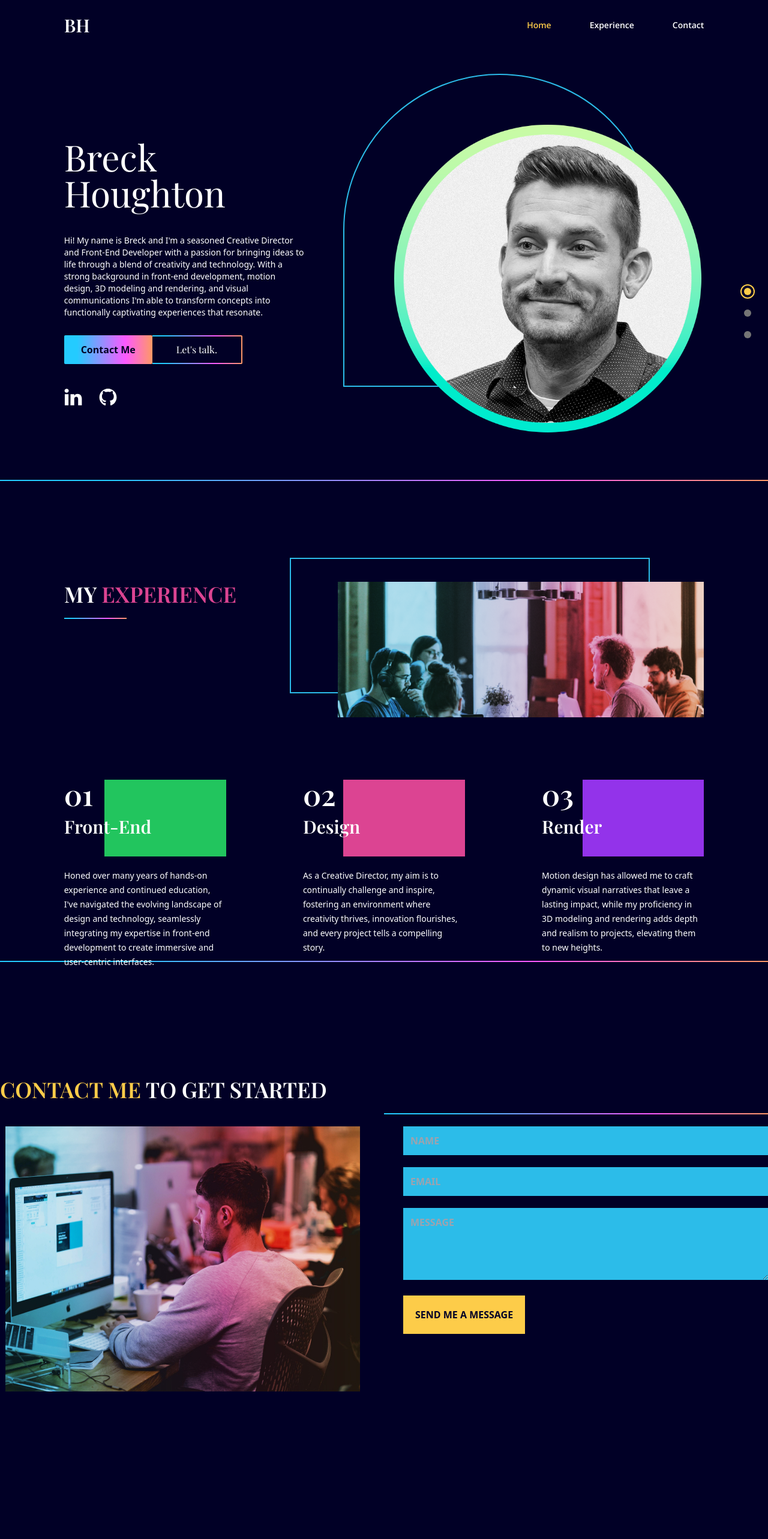
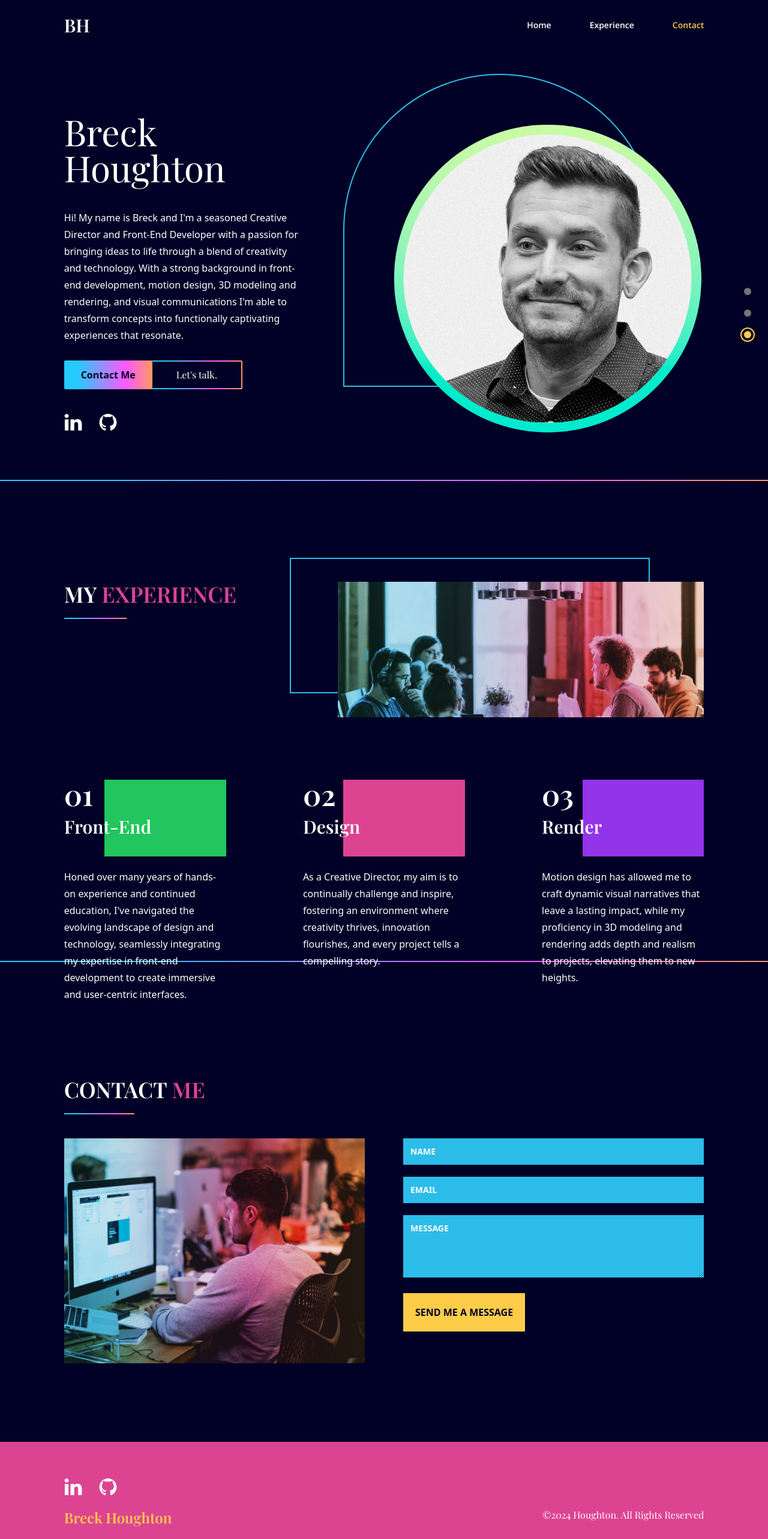
Before and after one commit to brhoughton/react-landing-page, a React (Create React App) app: page / in a window 1280 px wide. Shown: the top 2566 px of the page at 60% size. Before the commit the page ends 2512 px from the top, so only its background shows below. Built offline with nearby package versions, Linux system fonts and the light colour scheme.

Commit message:
Completed all functionality for site.

```diff
--- a/src/App.js
+++ b/src/App.js
@@ -1,9 +1,11 @@
 import { useState, useEffect } from "react";
+import { motion } from "framer-motion";
 import DotGroup from "./scenes/DotGroup";
 import Landing from "./scenes/Landing";
 import Navbar from "./scenes/Navbar";
 import Experience from "./scenes/Experience";
 import Contact from "./scenes/Contact";
+import Footer from "./scenes/Footer";
 import useMediaQuery from "./hooks/useMediaQuery";
 import LineGradient from "./components/LineGradient";
 
@@ -43,9 +45,16 @@ function App() {
         <Experience />
       </div>
       <LineGradient />
-      <div className="">
-        <Contact />
+      <div className="w-5/6 mx-auto md:h-full">
+        <motion.div
+          margin="0 0 -200px 0"
+          amount="all"
+          onViewportEnter={() => setSelectedPage("contact")}
+        >
+          <Contact />
+        </motion.div>
       </div>
+      <Footer />
     </div>
   );
 }
--- a/src/components/SocialMediaIcons.jsx
+++ b/src/components/SocialMediaIcons.jsx
@@ -3,7 +3,7 @@ import linkedin from "./linkedin.svg";
 
 const SocialMediaIcons = () => {
   return (
-    <div className="flex justify-center md:justify-start my-5 gap-7">
+    <div className="flex justify-left md:justify-start my-5 gap-7">
       <a
         className="hover:opacity-50 transition duration-500"
         href="https://www.linkedin.com/in/breck-houghton/"
--- a/src/scenes/Contact.jsx
+++ b/src/scenes/Contact.jsx
@@ -18,9 +18,10 @@ const Contact = () => {
   };
 
   return (
-    <section id="contact" className="py-48">
+    <section id="contact" className="contact py-48">
       {/* HEADINGS */}
       <motion.div
+        className="flex justify-start w-full"
         initial="hidden"
         whileInView="visible"
         viewport={{ once: true, amount: 0.5 }}
@@ -31,10 +32,10 @@ const Contact = () => {
         }}
       >
         <div>
-          <p className="font-playfair font-semibold text-4xl">
-            <span className="text-yellow">CONTACT ME</span> TO GET STARTED
+          <p className="font-playfair font-semibold text-4xl mb-5">
+            CONTACT <span className="text-red">ME</span>
           </p>
-          <div className="flex md:justify-end my-5">
+          <div className="flex md:justify-start my-5">
             <LineGradient width="w-1/2" />
           </div>
         </div>
@@ -74,7 +75,7 @@ const Contact = () => {
             method="POST"
           >
             <input
-              className="w-full bg-blue font-semibold placeholder-opaque-black p-3"
+              className="w-full bg-blue font-semibold text-sm placeholder-white p-3"
               type="text"
               placeholder="NAME"
               {...register("name", {
@@ -90,7 +91,7 @@ const Contact = () => {
             )}
 
             <input
-              className="w-full bg-blue font-semibold placeholder-opaque-black p-3 mt-5"
+              className="w-full bg-blue font-semibold text-sm placeholder-white p-3 mt-5"
               type="text"
               placeholder="EMAIL"
               {...register("email", {
@@ -106,7 +107,7 @@ const Contact = () => {
             )}
 
             <textarea
-              className="w-full bg-blue font-semibold placeholder-opaque-black p-3 mt-5"
+              className="w-full bg-blue font-semibold text-sm placeholder-white p-3 mt-5"
               name="message"
               placeholder="MESSAGE"
               rows="4"
--- a/src/scenes/DotGroup.jsx
+++ b/src/scenes/DotGroup.jsx
@@ -1,29 +1,32 @@
 import AnchorLink from "react-anchor-link-smooth-scroll";
 
 const DotGroup = ({ selectedPage, setSelectedPage }) => {
-  const selectedStyles = `relative bg-yellow before:absolute before:w-6 before:h-6 before:rounded-full before:border-2 before:border-yellow before:left-[-50%] before:top-[-50%]`;
+  const selectedStyles = `relative bg-yellow before:absolute before:w-6 before:h-6 before:rounded-full
+    before:border-2 before:border-yellow before:left-[-50%] before:top-[-50%]`;
 
   return (
     <div className="flex flex-col gap-6 fixed top-[60%] right-7">
       <AnchorLink
+        href="#home"
         className={`${
           selectedPage === "home" ? selectedStyles : "bg-dark-grey"
         } w-3 h-3 rounded-full`}
-        href="home"
         onClick={() => setSelectedPage("home")}
       />
+
       <AnchorLink
+        href="#experience"
         className={`${
           selectedPage === "experience" ? selectedStyles : "bg-dark-grey"
         } w-3 h-3 rounded-full`}
-        href="experience"
         onClick={() => setSelectedPage("experience")}
       />
+
       <AnchorLink
+        href="#contact"
         className={`${
-          selectedPage === "projects" ? selectedStyles : "bg-dark-grey"
+          selectedPage === "contact" ? selectedStyles : "bg-dark-grey"
         } w-3 h-3 rounded-full`}
-        href="contact"
         onClick={() => setSelectedPage("contact")}
       />
     </div>
--- a/src/scenes/Experience.jsx
+++ b/src/scenes/Experience.jsx
@@ -63,7 +63,7 @@ const MySkills = () => {
             </div>
             <div className="w-1/2 md:w-3/4 h-32 bg-green-500 absolute right-0 top-0 z-[-1]"></div>
           </div>
-          <p className="mt-5 text-sm text-left leading-6">
+          <p className="mt-5 text-left leading-7">
             Honed over many years of hands-on experience and continued
             education, I've navigated the evolving landscape of design and
             technology, seamlessly integrating my expertise in front-end
@@ -92,7 +92,7 @@ const MySkills = () => {
             </div>
             <div className="w-1/2 md:w-3/4 h-32 bg-red absolute right-0 top-0 z-[-1]"></div>
           </div>
-          <p className="mt-5 text-sm text-left leading-6">
+          <p className="mt-5 text-left leading-7">
             As a Creative Director, my aim is to continually challenge and
             inspire, fostering an environment where creativity thrives,
             innovation flourishes, and every project tells a compelling story.
@@ -120,7 +120,7 @@ const MySkills = () => {
             </div>
             <div className="w-1/2 md:w-3/4 h-32 bg-purple-600 absolute right-0 top-0 z-[-1]"></div>
           </div>
-          <p className="mt-5 text-sm text-left leading-6">
+          <p className="mt-5 text-left leading-7">
             Motion design has allowed me to craft dynamic visual narratives that
             leave a lasting impact, while my proficiency in 3D modeling and
             rendering adds depth and realism to projects, elevating them to new
--- /dev/null
+++ b/src/scenes/Footer.jsx
@@ -0,0 +1,21 @@
+import SocialMediaIcons from "../components/SocialMediaIcons";
+
+const Footer = () => {
+  return (
+    <footer className="h-64 bg-red pt-10">
+      <div className="w-5/6 mx-auto">
+        <SocialMediaIcons />
+        <div className="md:flex justify-center md:justify-between text-left">
+          <p className="font-playfair font-semibold text-2xl text-yellow">
+            Breck Houghton
+          </p>
+          <p className="font-playfair text-md text-white">
+            ©2024 Houghton. All Rights Reserved
+          </p>
+        </div>
+      </div>
+    </footer>
+  );
+};
+
+export default Footer;
--- a/src/scenes/Landing.jsx
+++ b/src/scenes/Landing.jsx
@@ -45,10 +45,10 @@ const Landing = ({ setSelectedPage }) => {
             visible: { opacity: 1, x: 0 },
           }}
         >
-          <p className="text-6xl font-playfair z-10 text-center md:text-start">
+          <p className="text-6xl font-playfair z-10 md:text-start">
             Breck Houghton
           </p>
-          <p className="mt-10 mb-7 text-sm text-center md:text-start">
+          <p className="mt-10 mb-7 md:text-start leading-7">
             Hi! My name is Breck and I'm a seasoned Creative Director and
             Front-End Developer with a passion for bringing ideas to life
             through a blend of creativity and technology. With a strong
@@ -60,7 +60,7 @@ const Landing = ({ setSelectedPage }) => {
 
         {/* CALL TO ACTIONS */}
         <motion.div
-          className="flex mt-5 justify-center md:justify-start"
+          className="flex mt-5 justify-left md:justify-start"
           initial="hidden"
           whileInView="visible"
           viewport={{ once: true, amount: 0.5 }}
@@ -90,7 +90,7 @@ const Landing = ({ setSelectedPage }) => {
         </motion.div>
 
         <motion.div
-          className="flex mt-5 justify-center md:justify-start"
+          className="flex mt-5 justify-left md:justify-start"
           initial="hidden"
           whileInView="visible"
           viewport={{ once: true, amount: 0.5 }}
```
